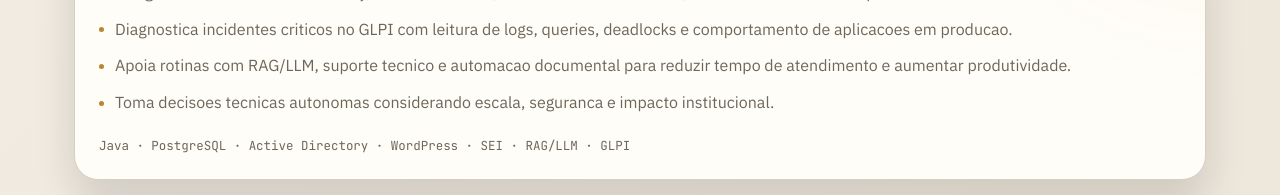
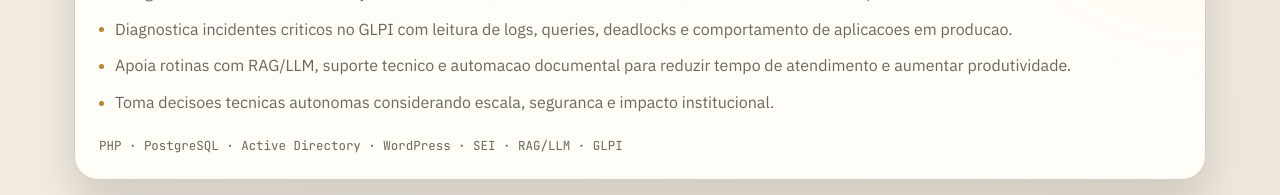
Before and after one commit to luysfernnando/portofolio_auto, a Next.js app: page / in a window 1280 px wide. Shown: the part 1680-1875 px from the top of the page. Built offline with nearby package versions, Linux system fonts and the light colour scheme.

Commit message:
refactor: renomeia about para experiences

```diff
--- a/src/app/page.tsx
+++ b/src/app/page.tsx
@@ -1,10 +1,10 @@
-import { About, Contact, Hero, Projects } from '../components';
+import { Experiences, Contact, Hero, Projects } from '../components';
 
 export default function HomePage() {
   return (
     <main>
       <Hero />
-      <About />
+      <Experiences />
       <Projects />
       <Contact />
     </main>
--- a/src/components/index.ts
+++ b/src/components/index.ts
@@ -1,6 +1,6 @@
 export { Header } from './layout/Header';
 export { Footer } from './layout/Footer';
 export { Hero } from './sections/Hero';
-export { About } from './sections/About';
+export { Experiences } from './sections/Experiences';
 export { Projects } from './sections/Projects';
 export { Contact } from './sections/Contact';
--- a/src/components/sections/About.tsx
+++ b/src/components/sections/Experiences.tsx
@@ -29,7 +29,7 @@
       'Apoia rotinas com RAG/LLM, suporte tecnico e automacao documental para reduzir tempo de atendimento e aumentar produtividade.',
       'Toma decisoes tecnicas autonomas considerando escala, seguranca e impacto institucional.',
     ],
-    technologies: ['Java', 'PostgreSQL', 'Active Directory', 'WordPress', 'SEI', 'RAG/LLM', 'GLPI'],
+    technologies: ['PHP', 'PostgreSQL', 'Active Directory', 'WordPress', 'SEI', 'RAG/LLM', 'GLPI'],
   },
   {
     title: 'Desenvolvedor Full Stack',
@@ -249,7 +249,7 @@
   );
 };
 
-export const About: React.FC = () => {
+export const Experiences: React.FC = () => {
   const [headerRef, headerInView] = useInView({ triggerOnce: true, threshold: 0.15 });
 
   return (
```
